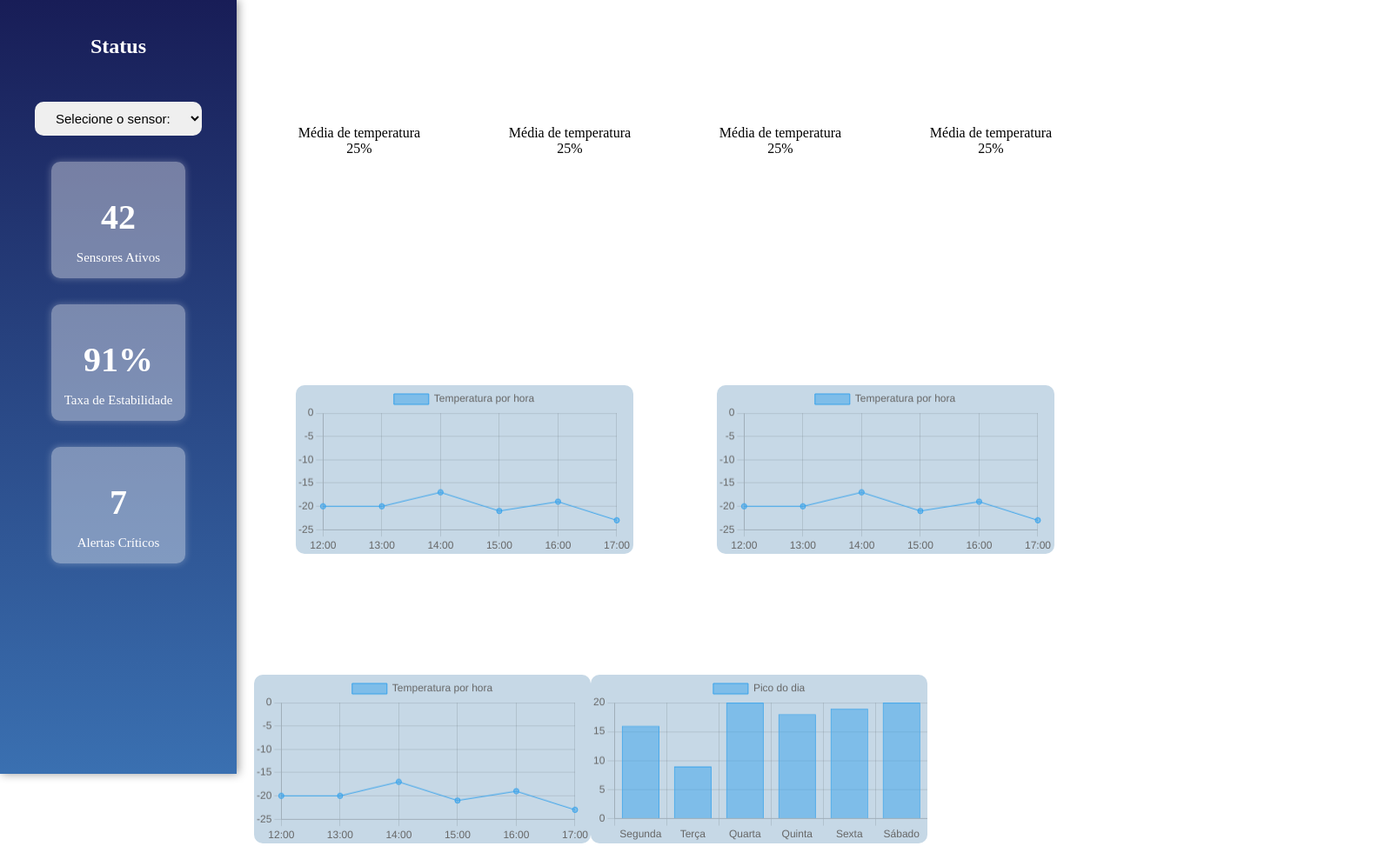
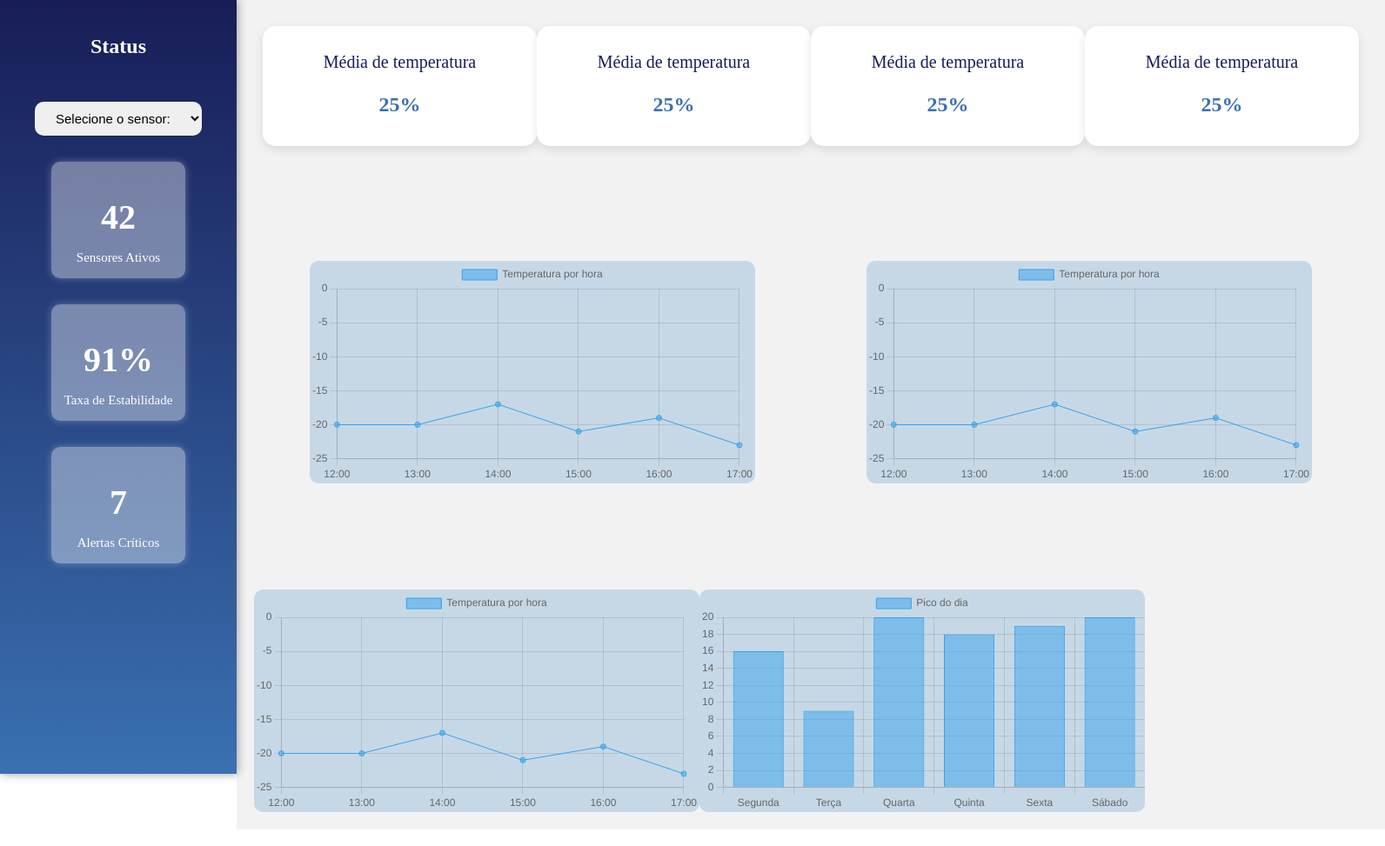
Before and after one commit to mtrbz/CryoTech, a plain HTML site: page CryoTech/Entregas Individuais/Matheus-Entregas/dashboard-projeto.html in a window 1280 px wide. Shown: the whole page at 87% size, 1592 px wide, since content can reach past the window. Drawn offline with nearby package versions, Linux system fonts and the light colour scheme.

Commit message:
Métricas finalizadas na dashboard

```diff
--- a/CryoTech/Entregas Individuais/Matheus-Entregas/dashboard-projeto.html
+++ b/CryoTech/Entregas Individuais/Matheus-Entregas/dashboard-projeto.html
@@ -59,30 +59,38 @@
       display: flex;
       padding: 20px;
       width: 100%;
-      height: 950px;
-      justify-content: center;
-      align-items: flex-end;
       flex-direction: column;
+      background-color: #d0d0d045;
     }
 
     .dashboard .info {
       display: flex;
-      width: 100%;
-      height: 300px;
       justify-content: space-around;
       align-items: center;
       text-align: center;
+      padding: 10px;
     }
 
     .info .box {
-      width: 20%;
-      margin: 20px;
+      display: flex;
+      background-color: #FFFF;
+      box-shadow: 0 4px 12px rgba(0, 0, 0, 0.1);
+      border-radius: 15px;
+      padding: 10px;
+      justify-content: space-around;
+      flex-direction: column;
+      width: 300px;
     }
 
-    .info .card {
-      display: flex;
-      flex-direction: column;
-      width: 100%;
+    .info p {
+      font-size: 20px;
+      color: #181d57;
+    }
+
+    .info .metrica {
+      font-size: 24px;
+      color: #3a70b1;
+      font-weight: bold;
     }
 
     .dashboard .sensores {
@@ -139,41 +147,29 @@
 
           <div class="box">
             <div class="card">
-              <p>
-                Média de temperatura
-                <br>
-                25%
-              </p>
+              <p>Média de temperatura</p>
+                <p class="metrica">25%</p>
             </div>
           </div>
 
           <div class="box">
             <div class="card">
-              <p>
-                Média de temperatura
-                <br>
-                25%
-              </p>
+             <p>Média de temperatura</p>
+              <p class="metrica">25%</p>
             </div>
           </div>
 
           <div class="box">
             <div class="card">
-             <p>
-                Média de temperatura
-                <br>
-                25%
-              </p>
+             <p>Média de temperatura</p>
+              <p class="metrica">25%</p>
             </div>
           </div>
 
           <div class="box">
             <div class="card">
-             <p>
-                Média de temperatura
-                <br>
-                25%
-              </p>
+             <p>Média de temperatura</p>
+              <p class="metrica">25%</p>
             </div>
           </div>
         </div>
```
